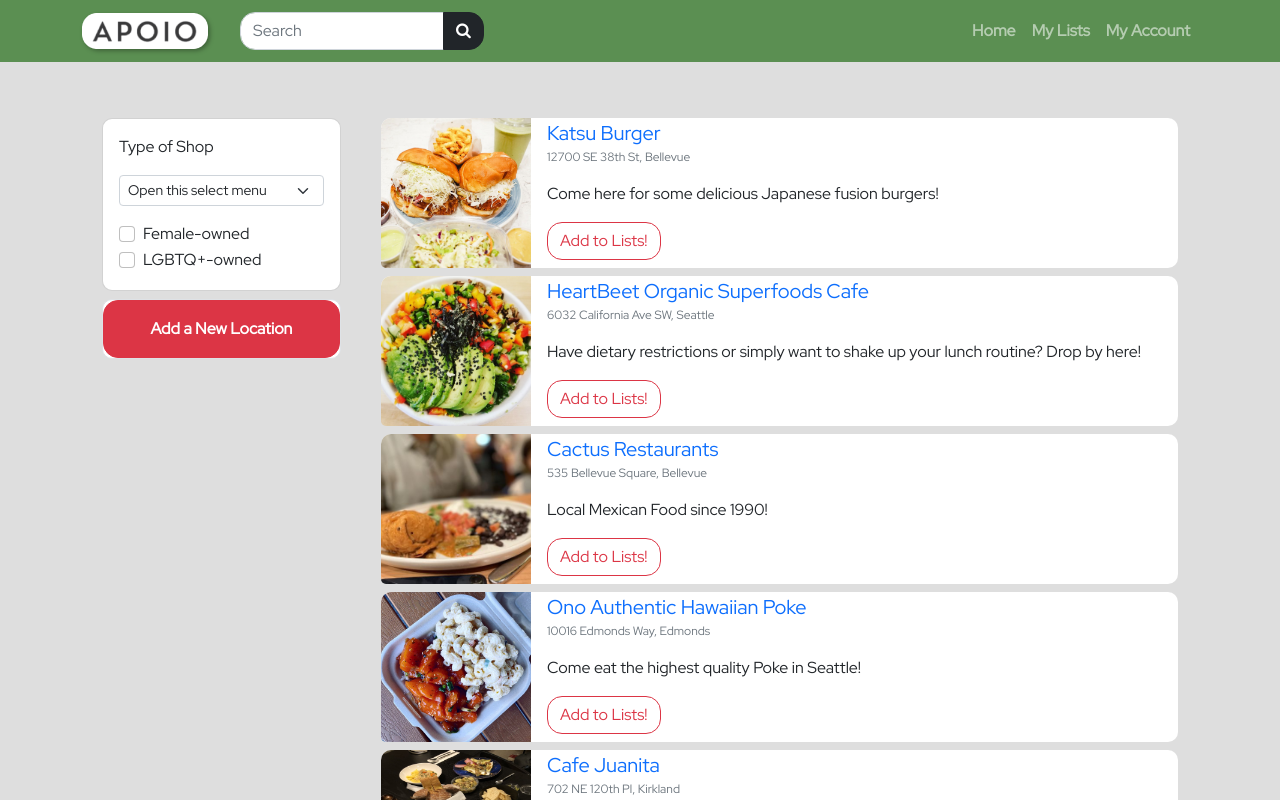
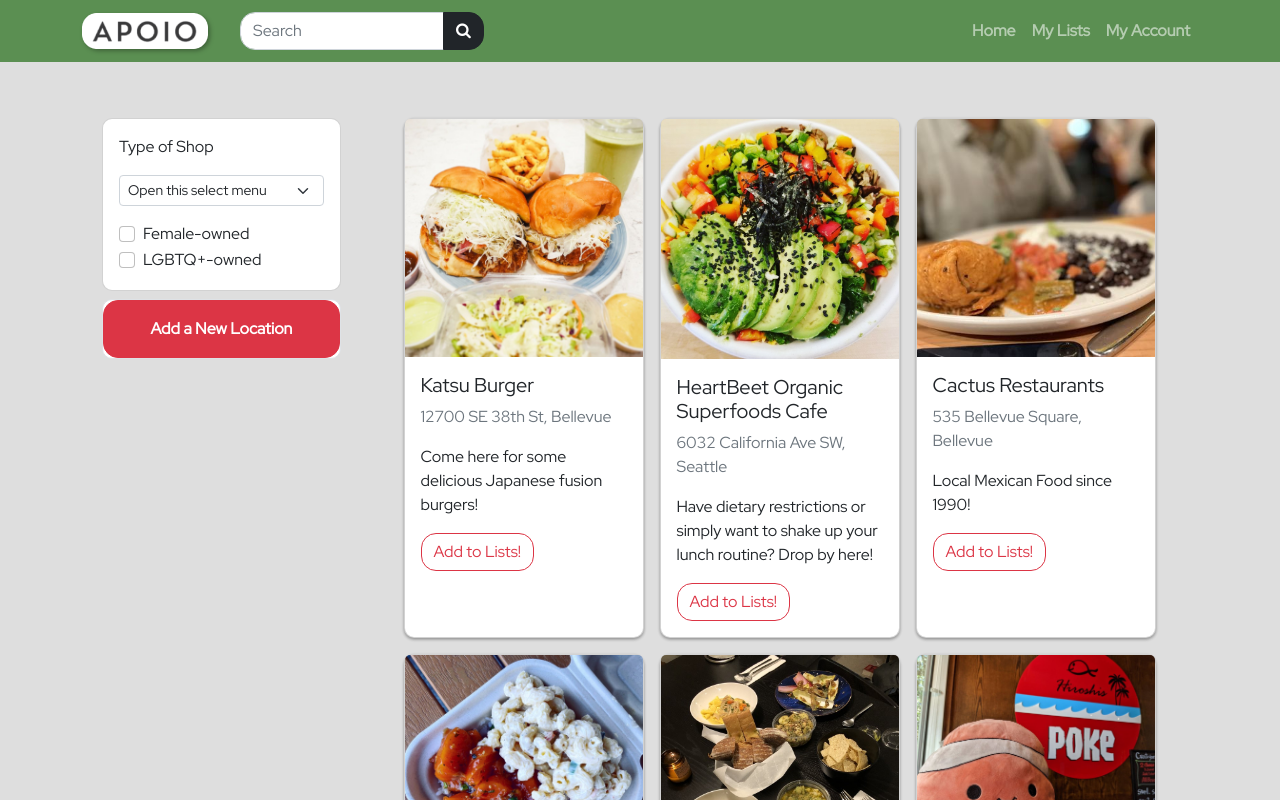
Before and after one commit to StpME/ApoioMirror, a React (Create React App) app: page /results in a window 1280 px wide. Shown: the top 800 px of the page. Built offline with nearby package versions, Linux system fonts and the light colour scheme.

Commit message:
changed the result cards

```diff
--- a/src/components/ResultPage.js
+++ b/src/components/ResultPage.js
@@ -54,8 +54,8 @@ export default function ResultPage(props) {
 
     return (
         <div>
-            <div className="container mt-5">
-                <div className="row m-auto">
+            <div className="result-page container mt-5">
+                <div className="d-flex row m-auto justify-content-center">
                     <div className="col-md-4 col-lg-3">
                         <ResultFilter store={props.stores} changeOwnedBy={handleOwnedBy} changeShopsVisible={handleShopTypeFilter} changeRestaurantsVisible={handleRestaurantFilter} />
                         <div className="card shadow-none border">
@@ -64,7 +64,9 @@ export default function ResultPage(props) {
                             </Link>
                         </div>
                     </div>
-                    <ResultPane storeCallback={props.storeCallback} favCallback={props.favCallback} stores={storesVisible} />
+                    <div className="col-md-8 col-lg-9 col-sm-12">
+                        <ResultPane storeCallback={props.storeCallback} favCallback={props.favCallback} stores={storesVisible} />
+                    </div>
                 </div>
             </div>
         </div>
--- a/src/components/ResultPane.js
+++ b/src/components/ResultPane.js
@@ -16,8 +16,10 @@ export function ResultPane(props) {
     })
 
     return (
-        <div className="col-md-6 col-lg-9 flex-column">
+        <div className="card-columns d-inline-flex flex-wrap justify-content-center">
+            {/* <div className="col-md-6 col-lg"> */}
             {resultsArray}
+            {/* </div> */}
         </div>
     );
 }
@@ -47,20 +49,28 @@ function ResultItem(props) {
     }
 
     return (
-        <div className="d-flex flex-row m-2 result-container">
-            <a href="">
-                <img src={placeThumbnail} className="results-image" alt={placeName + "'s thumbnail"}></img>
-            </a>
-            <div className="row">
-                <div className="col mx-3">
-                    <Link className="company-heading mb-0 mt-1" to="../item">{placeName}</Link>
-                    <p className="text-muted address-text">{location}</p>
-                    <p>{description}</p>
-                    <button className={favoritedStyle} onClick={handleClick}>
-                        <span>{favoritedText}</span>
-                    </button>
+        <div className="flex-fill card result-item-card">
+                <img src={placeThumbnail} className="card-img-top" alt="..." />
+                <div className="card-body">
+                    <h5 className="card-title">{placeName}</h5>
+                    <p className="text-muted">{location}</p>
+                    <p className="card-text">{description}</p>
+                    <button className={favoritedStyle} onClick={handleClick}>{favoritedText}</button>
                 </div>
             </div>
-        </div>
+        // {/* //     <a href="">
+        // //         <img src={placeThumbnail} className="results-image" alt={placeName + "'s thumbnail"}></img>
+        // //     </a>
+        // //     <div className="row">
+        // //         <div className="col mx-3">
+        // //             <Link className="company-heading mb-0 mt-1" to="../item">{placeName}</Link>
+        // //             <p className="text-muted address-text">{location}</p>
+        // //             <p>{description}</p>
+        // //             <button className={favoritedStyle} onClick={handleClick}>
+        // //                 <span>{favoritedText}</span>
+        // //             </button>
+        // //         </div>
+        // //     </div> */}
+
     );
 }
--- a/src/style.css
+++ b/src/style.css
@@ -395,6 +395,8 @@ body {
     .logo-small {
       display: none;
     }
+
+
   }
 
   @media (min-width: 768px) {
@@ -407,7 +409,29 @@ body {
       min-width: auto;
     }
 
+    .result-item-card {
+      max-width: 10rem;
+    }
+
   }
+
+  @media (max-width: 1200px) {
+    .result-item-card {
+      width: 10rem;
+    }
+
+    .result-item-card .card-text {
+      display: none;
+    }
+  }
+
+  @media (min-width: 1200px) {
+    .result-item-card {
+      max-width: 15rem;
+    }
+  }
+
+
 
   @media (max-width: 576px) {
     .card#list_card {
@@ -438,4 +462,12 @@ body {
       max-width: 36px;
       max-height: 36px;
     }
+
+    .result-item-card{
+      max-width: 9rem;
+    }
+
+    .result-item-card .card-text {
+      display: none;
+    }
   }
```
